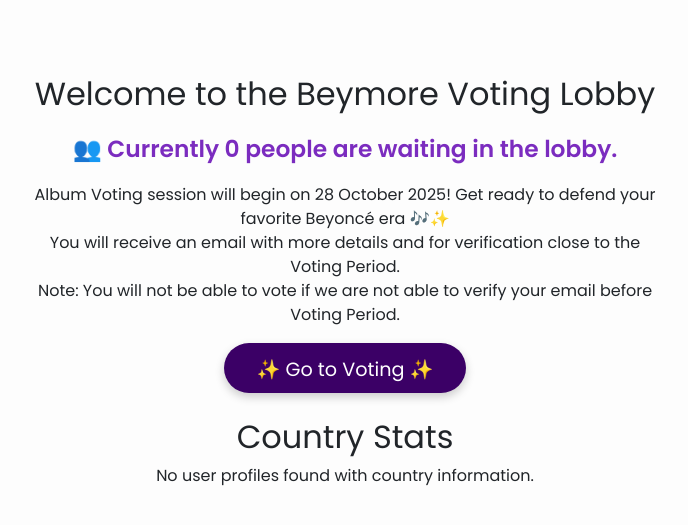
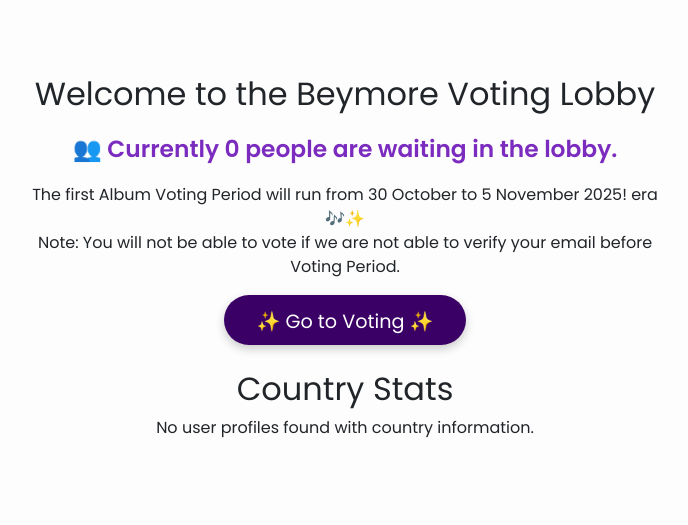
Before and after one commit to codeylee05/BeyonceVotingSite, a Django app: page /lobby/ in a window 1280 px wide. Shown: the part 56-581 px from the top of the page, without its empty margins (295-983 px from the left). Run offline with Django 4.2, Linux system fonts and the light colour scheme; the visitor is signed in with stand-in values (Sample User, id 1); data comes from the database, SQL or seed files in the repository; data that the repository does not hold is empty.

Commit message:
Update lobby.html

```diff
--- a/core/templates/core/lobby.html
+++ b/core/templates/core/lobby.html
@@ -19,14 +19,14 @@
     <h2>Welcome to the Beymore Voting Lobby</h2>
     <p class="count-display">👥 Currently <strong>{{ count }}</strong> {% if count == 1 %} person is waiting in the
         lobby. {% else %} people are waiting in the lobby. {% endif %}</p>
-    <p class="mt-3">Album Voting session will begin on 28 October 2025! Get ready to defend your favorite Beyoncé
-        era 🎶✨ <br> You will receive an email with more details and for verification close to the Voting Period. <br>
+    <p class="mt-3">The first Album Voting Period will run from 30 October to 5 November 2025!
+        era 🎶✨ <br>
         Note: You will not be able to vote if we are not able to verify your email before Voting Period. </p>
 
     <a href="{% url 'album_voting' %}" class="btn-main btn-main-2">✨ Go to Voting ✨</a>
 
     <!--PROFILE COUNTRIES IN LOBBY-->
-    <h2>Country Stats</h1>
+    <h2>Country Stats</h2>
 
     <div class="country-stats">
         {% for country, count in country_stats %}
```
Lines whose indentation alone changed are shown as unchanged.
